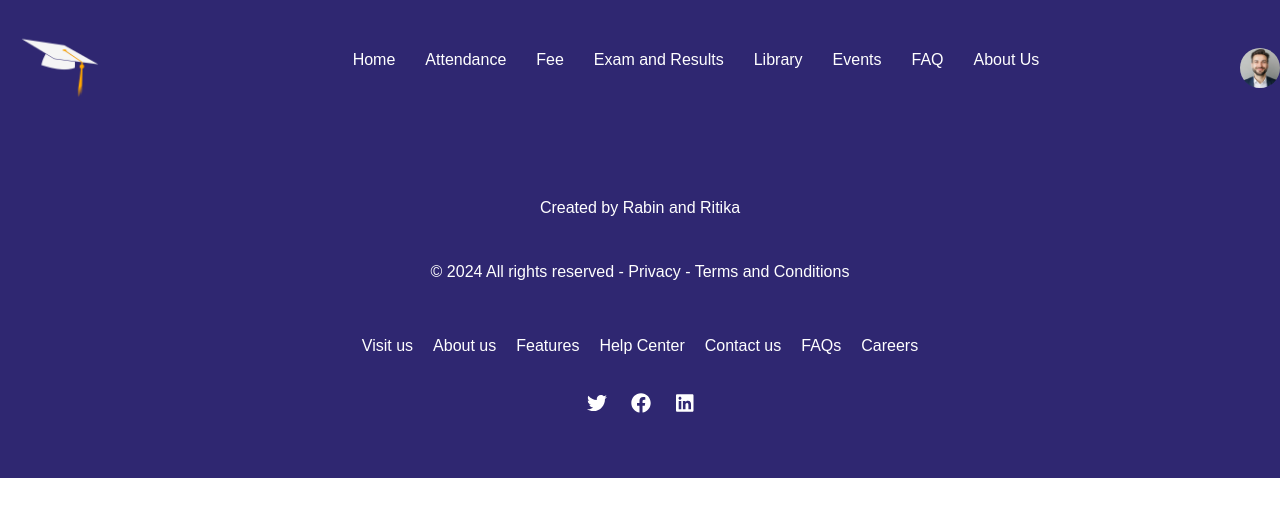
After one commit to RabinPyakurel/Student-Academic-portal, a PHP site: page /profile.htm in a window 1280 px wide. The commit adds this page. Shown: the top 517 px of the page. Run offline with PHP 8.4, Linux system fonts and the light colour scheme.

Commit message:
logo and profile icon
logo changed, profile icon added

```diff
--- a/assets/css/index.css
+++ b/assets/css/index.css
@@ -41,11 +41,45 @@ body {
 .user-icon i {
   color: #fff;
   font-size: 28px;
+  margin: 0 50px;
+}
+.profile-img {
+  border-radius: 50%;
+  height: 40px;
+  width: 40px;
+  object-fit: cover;
+  cursor: pointer;
 }
 
+/* Dropdown menu styling */
+.dropdown {
+  position: relative;
+  display: inline-block;
+}
+
+.dropdown-content {
+  display: none;
+  position: absolute;
+  right: 0;
+  background-color: #f9f9f9;
+  min-width: 120px;
+  box-shadow: 0px 8px 16px rgba(0, 0, 0, 0.2);
+  z-index: 1;
+}
+
+.dropdown-content a {
+  color: black;
+  padding: 12px 16px;
+  text-decoration: none;
+  display: block;
+}
+
+.dropdown-content a:hover {
+  background-color: #f1f1f1;
+}
 /* Header Section */
 .header-section {
-    background: url('../images/heroStudents.jpg') no-repeat center center/cover;
+  background: url("../images/heroStudents.jpg") no-repeat center center/cover;
   height: 400px;
   color: #fff;
   text-align: center;
--- /dev/null
+++ b/profile.htm
@@ -0,0 +1,74 @@
+<!DOCTYPE html>
+<html lang="en">
+
+<head>
+  <meta charset="UTF-8">
+  <meta name="viewport" content="width=device-width, initial-scale=1.0">
+  <title>Home</title>
+  <link rel="stylesheet" href="./assets/css/index.css">
+  <link rel="javascript" href="./assets/css/index.js">
+  <script src="https://cdnjs.cloudflare.com/ajax/libs/font-awesome/6.0.0-beta3/js/all.min.js"
+    integrity="sha512-Pf1vFl/rZQeq3CMoWx2hfLVRMt2E+nQJbSHyRHjRdyJwD+XZz+aR1i45I+9vE7DJeA9VXNGDsvm4P6xNFFUqg=="
+    crossorigin="anonymous" referrerpolicy="no-referrer"></script>
+  <link rel="stylesheet" href="https://cdn.jsdelivr.net/npm/bootstrap-icons@1.11.3/font/bootstrap-icons.min.css">
+  <link href="https://cdn.jsdelivr.net/npm/bootstrap@5.3.3/dist/css/bootstrap.min.css" rel="stylesheet"
+    integrity="sha384-QWTKZyjpPEjISv5WaRU9OFeRpok6YctnYmDr5pNlyT2bRjXh0JMhjY6hW+ALEwIH" crossorigin="anonymous">
+
+
+</head>
+
+<body>
+
+  <nav class="navbar">
+    <div class="logo">
+      <img src="./assets/images/topi.png" alt="Kathford Logo">
+    </div>
+    <ul class="nav-links">
+      <li><a href="index.htm">Home</a></li>
+      <li><a href="#">Attendance</a></li>
+      <li><a href="#">Fee</a></li>
+      <li><a href="#">Exam and Results</a></li>
+      <li><a href="#">Library</a></li>
+      <li><a href="#">Events</a></li>
+      <li><a href="#">FAQ</a></li>
+      <li><a href="#">About Us</a></li>
+    </ul>
+    <div class="user-icon">
+      <div class="dropdown">
+        <!-- Profile image -->
+        <img src="./assets/images/ppsize.webp" alt="Profile" class="profile-img" id="profileImage">
+
+        <!-- Dropdown menu -->
+        <div class="dropdown-content" id="dropdownMenu">
+          <a href="#">My Profile</a>
+          <a href="#">Logout</a>
+        </div>
+      </div>
+    </div>
+  </nav>
+
+
+  <!-- Footer Section -->
+  <footer class="footer">
+    <div class="footer-content">
+      <p>Created by Rabin and Ritika</p><br>
+      <p>© 2024 All rights reserved - Privacy - Terms and Conditions</p><br>
+      <ul class="footer-links">
+        <li><a href="#">Visit us</a></li>
+        <li><a href="#">About us</a></li>
+        <li><a href="#">Features</a></li>
+        <li><a href="#">Help Center</a></li>
+        <li><a href="#">Contact us</a></li>
+        <li><a href="#">FAQs</a></li>
+        <li><a href="#">Careers</a></li>
+      </ul>
+      <div class="social-media">
+        <a href="#"><i class="fab fa-twitter"></i></a>
+        <a href="#"><i class="fab fa-facebook"></i></a>
+        <a href="#"><i class="fab fa-linkedin"></i></a>
+      </div>
+    </div>
+  </footer>
+</body>
+
+</html>
```
Also changed, not shown: assets/js/index.js (added, +19 -0 lines), index.htm (+10 -2 lines), user-profile/profile.htm (deleted, +0 -14 lines), assets/images/SAP_LOGO.png (added), assets/images/ppsize.webp (added), assets/images/topi.png (added), user-profile/profile.css (deleted). Lines whose indentation alone changed are shown as unchanged.
